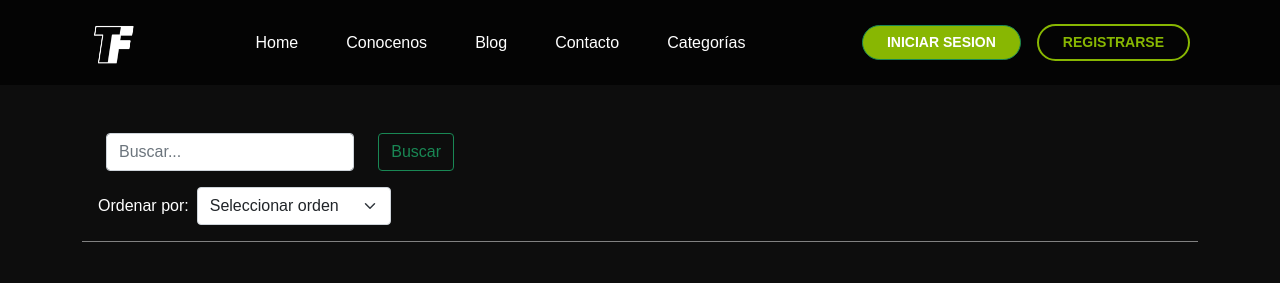
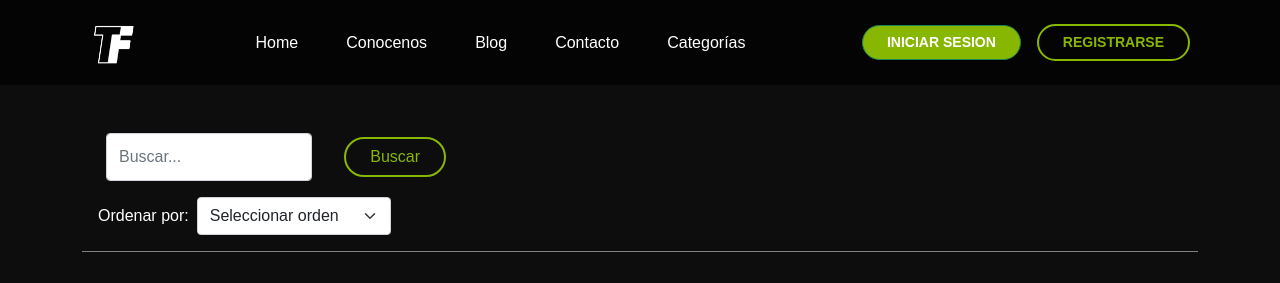
Before and after one commit to anabelaMaciel/proyecto-final-info, a Django app: page /blog/ in a window 1280 px wide. Shown: the top 283 px of the page. Run offline with Django 5.2, Linux system fonts and the light colour scheme; data that the repository does not hold is empty.

Commit message:
Arregle boton de "buscar"

```diff
--- a/templates/blog/blog.html
+++ b/templates/blog/blog.html
@@ -13,7 +13,7 @@
 <div class="col-md-12 d-flex">
     <form class="form-inline col-md-4 col-sm-12 d-flex my-2 my-lg-0" method="get" action="{% url 'blog' %}">
         <input class="form-control mr-sm-2 mx-4" type="search" name="q" placeholder="Buscar..." aria-label="Buscar" value="{{ request.GET.q }}">
-        <button class="btn btn-outline-success my-2 my-sm-0" type="submit">Buscar</button>
+        <button class="btn rounded-pill verde-lima-transparent px-4 btn-transparent mx-2 my-1" type="submit">Buscar</button>
     </form>
 
     {% if grupo_colaborador %}
```
